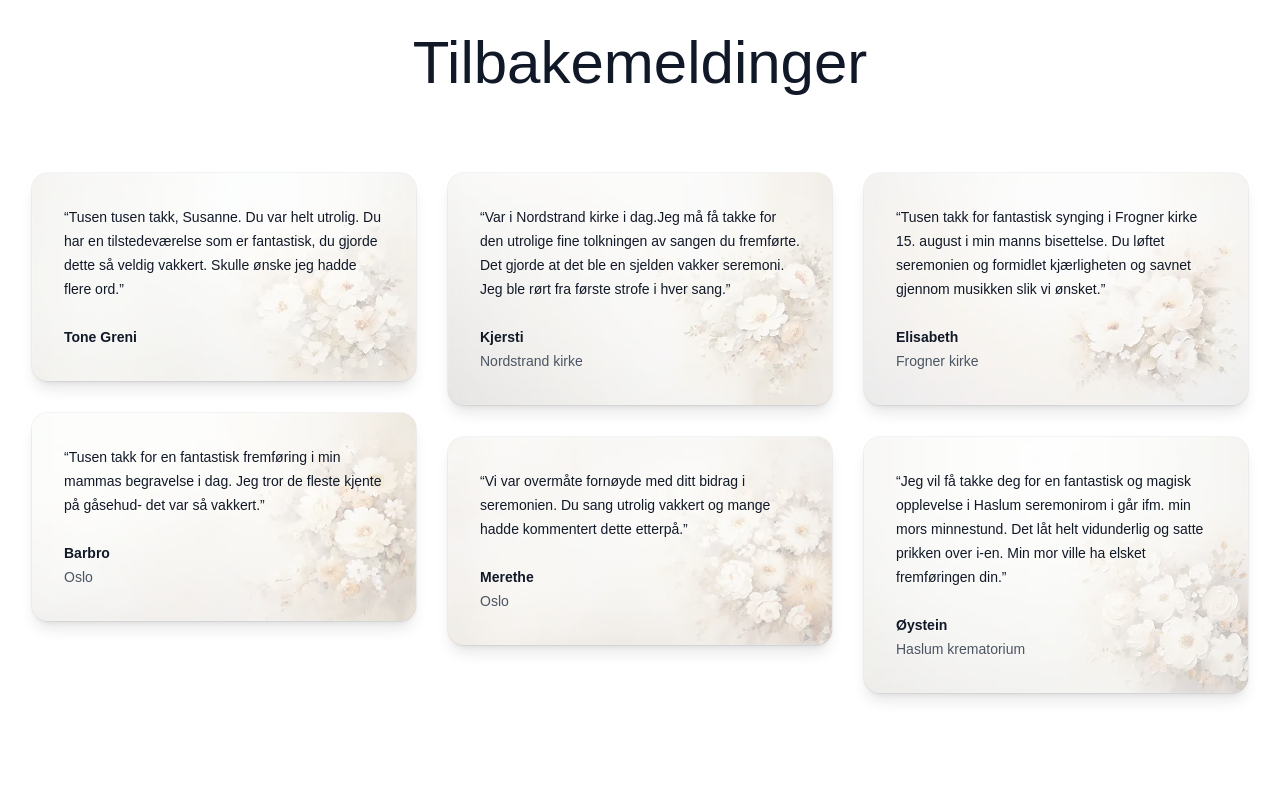
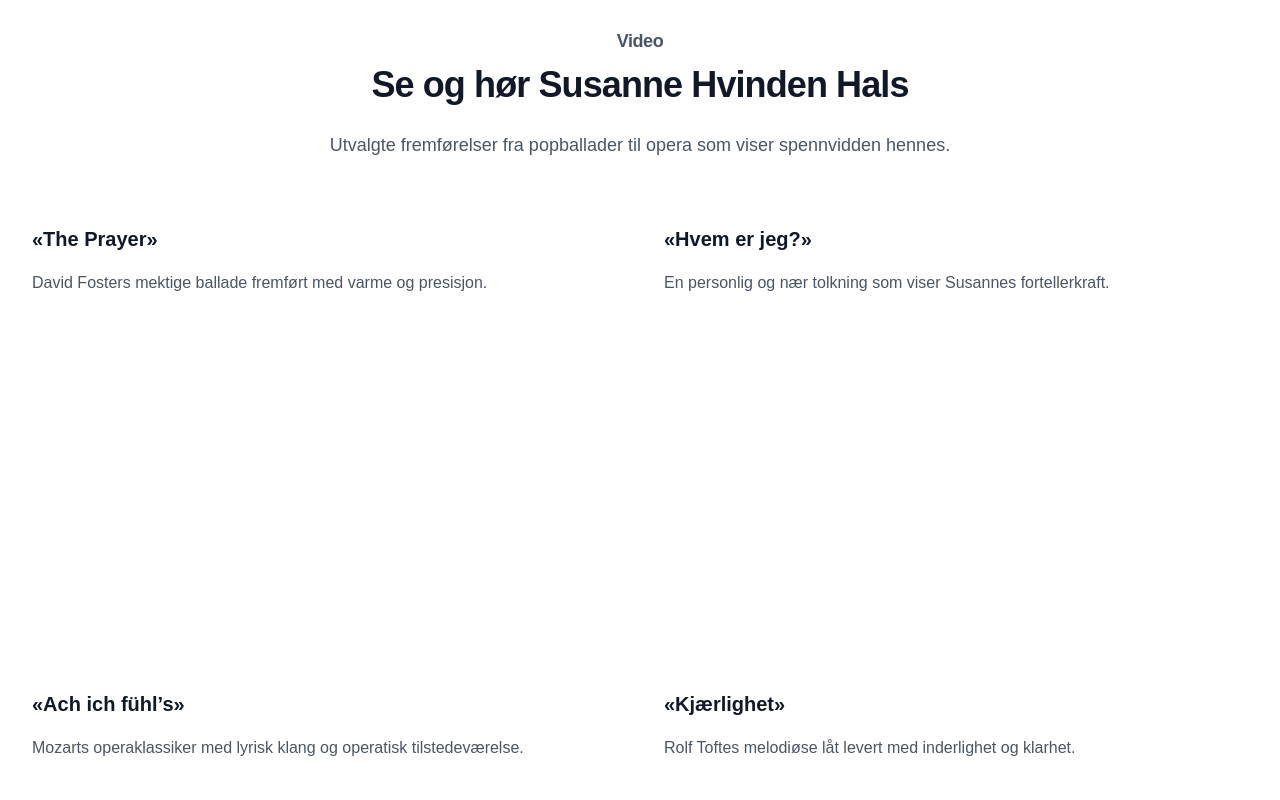
Before and after one commit to Emily-Nilsen/sangibegravelse, a Next.js app: page /susanne-hvinden-hals in a window 1280 px wide. Shown: the part 2420-3220 px from the top of the page. Built offline with nearby package versions, Linux system fonts and the light colour scheme; a web font is replaced by a local one.

Commit message:
add video components to susanne and kathrines pages

```diff
--- /dev/null
+++ b/src/components/KathrineVideoShowcase.jsx
@@ -0,0 +1,41 @@
+import { YoutubeVideo } from '@/components/YoutubeVideo';
+
+export function KathrineVideoShowcase() {
+  return (
+    <section className="pb-24 bg-white sm:pb-32">
+      <div className="px-6 mx-auto max-w-7xl lg:px-8">
+        <div className="max-w-2xl mx-auto text-center">
+          <p className="text-lg font-semibold leading-8 tracking-tight text-slate-600">
+            Video
+          </p>
+          <h2 className="mt-2 text-3xl font-bold tracking-tight text-gray-900 sm:text-4xl">
+            Se og hør Kathrine Hvinden Hals
+          </h2>
+          <p className="mt-6 text-lg leading-8 text-gray-600">
+            To utvalgte fremførelser som viser Kathrines musikalske uttrykk.
+          </p>
+        </div>
+        <div className="grid gap-12 mt-16 lg:grid-cols-2">
+          <div className="space-y-4">
+            <h3 className="text-xl font-semibold leading-7 text-gray-900">
+              «The Prayer»
+            </h3>
+            <p className="text-base leading-7 text-gray-600">
+              David Fosters mektige ballade fremført med varme og innlevelse.
+            </p>
+            <YoutubeVideo publicId="https://youtu.be/ZOOmEYtOCUo?si=s0Sl094kr8fhfplW" />
+          </div>
+          <div className="space-y-4">
+            <h3 className="text-xl font-semibold leading-7 text-gray-900">
+              «Hvem er jeg?»
+            </h3>
+            <p className="text-base leading-7 text-gray-600">
+              En personlig og uttrykksfull tolkning fra hennes repertoar.
+            </p>
+            <YoutubeVideo publicId="https://youtu.be/TAqPhOHex6M?si=abBq3yxzogXY9n9p" />
+          </div>
+        </div>
+      </div>
+    </section>
+  );
+}
--- /dev/null
+++ b/src/components/SusanneVideoShowcase.jsx
@@ -0,0 +1,61 @@
+import { YoutubeVideo } from '@/components/YoutubeVideo';
+
+export function SusanneVideoShowcase() {
+  return (
+    <section className="pb-24 bg-white sm:pb-32">
+      <div className="px-6 mx-auto max-w-7xl lg:px-8">
+        <div className="max-w-2xl mx-auto text-center">
+          <p className="text-lg font-semibold leading-8 tracking-tight text-slate-600">
+            Video
+          </p>
+          <h2 className="mt-2 text-3xl font-bold tracking-tight text-gray-900 sm:text-4xl">
+            Se og hør Susanne Hvinden Hals
+          </h2>
+          <p className="mt-6 text-lg leading-8 text-gray-600">
+            Utvalgte fremførelser fra popballader til opera som viser
+            spennvidden hennes.
+          </p>
+        </div>
+        <div className="grid gap-12 mt-16 lg:grid-cols-2">
+          <div className="space-y-4">
+            <h3 className="text-xl font-semibold leading-7 text-gray-900">
+              «The Prayer»
+            </h3>
+            <p className="text-base leading-7 text-gray-600">
+              David Fosters mektige ballade fremført med varme og presisjon.
+            </p>
+            <YoutubeVideo publicId="https://youtu.be/ZOOmEYtOCUo?si=s0Sl094kr8fhfplW" />
+          </div>
+          <div className="space-y-4">
+            <h3 className="text-xl font-semibold leading-7 text-gray-900">
+              «Hvem er jeg?»
+            </h3>
+            <p className="text-base leading-7 text-gray-600">
+              En personlig og nær tolkning som viser Susannes fortellerkraft.
+            </p>
+            <YoutubeVideo publicId="https://youtu.be/TAqPhOHex6M?si=abBq3yxzogXY9n9p" />
+          </div>
+          <div className="space-y-4">
+            <h3 className="text-xl font-semibold leading-7 text-gray-900">
+              «Ach ich fühl’s»
+            </h3>
+            <p className="text-base leading-7 text-gray-600">
+              Mozarts operaklassiker med lyrisk klang og operatisk
+              tilstedeværelse.
+            </p>
+            <YoutubeVideo publicId="https://youtu.be/cIEWg-XSqAI?si=yUWnU2-hukT9h6d2" />
+          </div>
+          <div className="space-y-4">
+            <h3 className="text-xl font-semibold leading-7 text-gray-900">
+              «Kjærlighet»
+            </h3>
+            <p className="text-base leading-7 text-gray-600">
+              Rolf Toftes melodiøse låt levert med inderlighet og klarhet.
+            </p>
+            <YoutubeVideo publicId="https://youtu.be/atdbe9jFw2g?si=Q-clns5e10_8zloB" />
+          </div>
+        </div>
+      </div>
+    </section>
+  );
+}
--- a/src/pages/kathrine-hvinden-hals.jsx
+++ b/src/pages/kathrine-hvinden-hals.jsx
@@ -3,6 +3,7 @@ import Head from 'next/head';
 import { HeroKathrine } from '@/components/HeroKathrine';
 import { Kathrine } from '@/components/Kathrine';
 import { ArtistSamples } from '@/components/ArtistSamples';
+import { KathrineVideoShowcase } from '@/components/KathrineVideoShowcase';
 import KHHSamples from '../images/profiles/KHH-samples.webp';
 
 const features = [
@@ -55,6 +56,7 @@ export default function KathrineHvindenHals() {
             subtitle={subtitle}
             title={title}
           />
+          <KathrineVideoShowcase />
         </main>
       </div>
     </>
--- a/src/pages/susanne-hvinden-hals.jsx
+++ b/src/pages/susanne-hvinden-hals.jsx
@@ -3,6 +3,7 @@ import Head from 'next/head';
 import { HeroSusanne } from '@/components/HeroSusanne';
 import { Susanne } from '@/components/Susanne';
 import { ArtistSamples } from '@/components/ArtistSamples';
+import { SusanneVideoShowcase } from '@/components/SusanneVideoShowcase';
 import { Tilbakemeldinger } from '../components/Tilbakemeldinger';
 import SHHSamples from '../images/profiles/SHH-samples.webp';
 
@@ -68,6 +69,7 @@ export default function SusanneHvindenHals() {
             subtitle={subtitle}
             title={title}
           />
+          <SusanneVideoShowcase />
 
           <Tilbakemeldinger artistName="Susanne Hvinden Hals" />
         </main>
```
